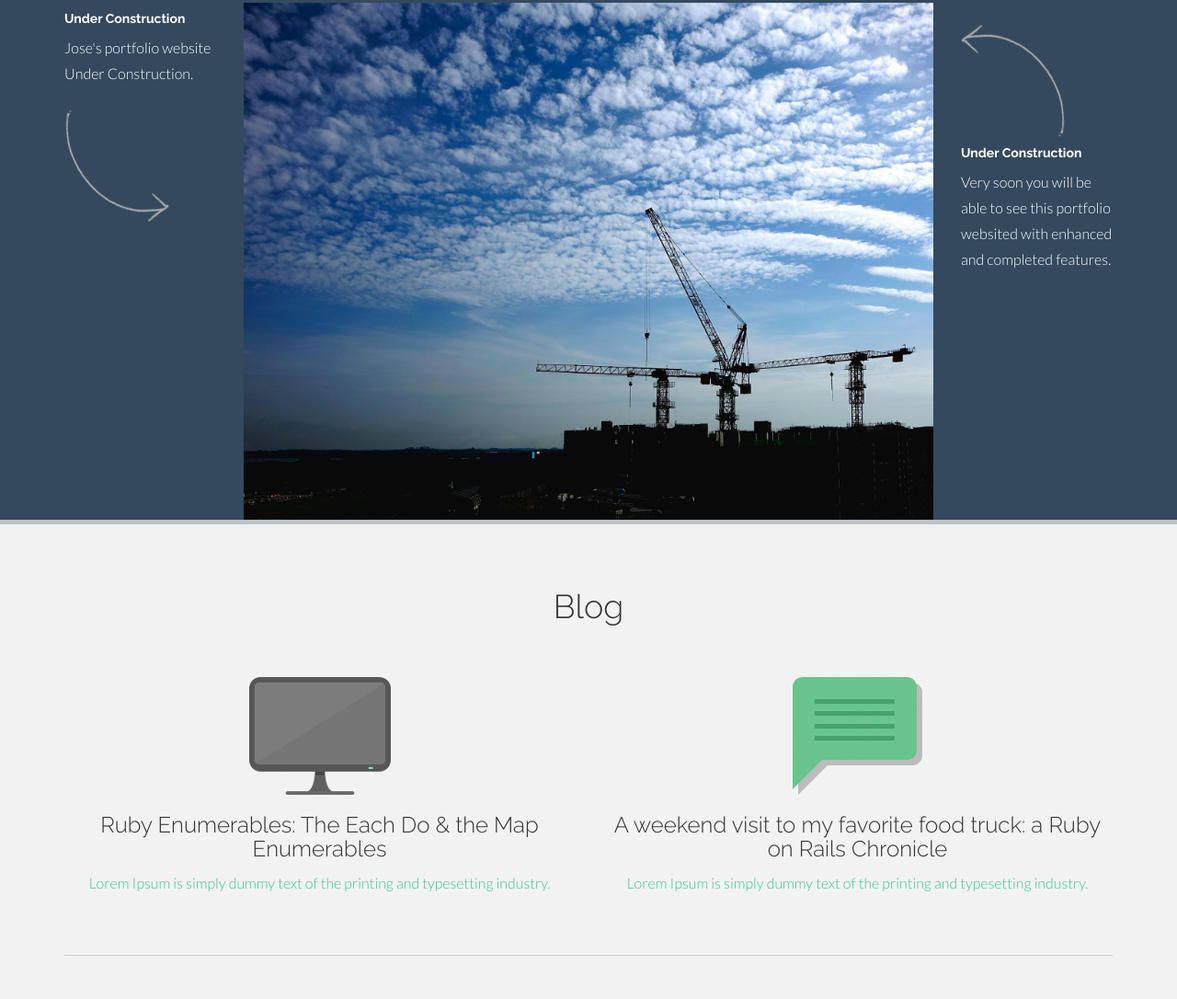
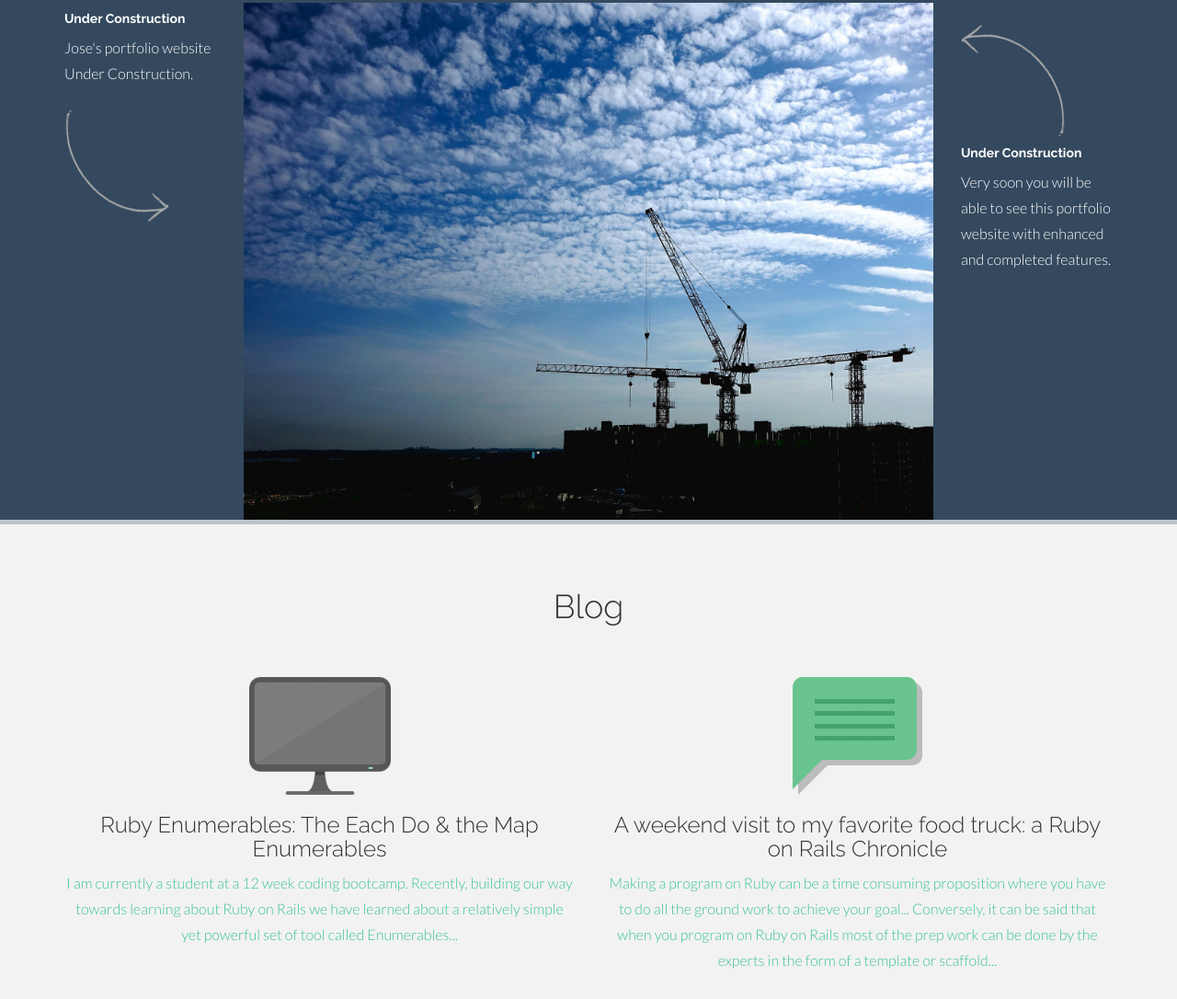
Before and after one commit to camposja/camposja.github.io, a plain HTML site: page index.html in a window 1280 px wide. Shown: the part 300-1386 px from the top of the page at 92% size. Drawn offline with Linux system fonts and the light colour scheme.

Commit message:
added subtext to blog and cetered contact me

```diff
--- a/index.html
+++ b/index.html
@@ -72,7 +72,7 @@
 	    			<br>
 	    			<img class="hidden-xs hidden-sm hidden-md" src="assets/img/arrow2.png">
 	    			<h5>Under Construction</h5>
-	    			<p>Very soon you will be able to see this portfolio websited with enhanced and completed features.</p>
+	    			<p>Very soon you will be able to see this portfolio website with enhanced and completed features.</p>
 	    		</div>
 	    	</div>
 	    </div> <!--/ .container -->
@@ -90,13 +90,13 @@
 				<div class="col-lg-6">
 					<a href="https://medium.com/@jjoseccampos/ruby-enumerables-the-each-do-the-map-enumerables-48909b4fd9be"><img src="assets/img/intro03.png" alt="">
 					<h3>Ruby Enumerables: The Each Do & the Map Enumerables</h3>
-					<p>Lorem Ipsum is simply dummy text of the printing and typesetting industry.</p></a>
+					<p>I am currently a student at a 12 week coding bootcamp. Recently, building our way towards learning about Ruby on Rails we have learned about a relatively simple yet powerful set of tool called Enumerables...</p></a>
 				</div>
 
 				<div class="col-lg-6">
 					<a href="https://medium.com/@jjoseccampos/a-weekend-visit-to-my-favorite-food-truck-92c63daa7574"><img src="assets/img/intro01.png" alt="">
 					<h3>A weekend visit to my favorite food truck: a Ruby on Rails Chronicle</h3>
-					<p>Lorem Ipsum is simply dummy text of the printing and typesetting industry.</p></a>
+					<p>Making a program on Ruby can be a time consuming proposition where you have to do all the ground work to achieve your goal... Conversely, it can be said that when you program on Ruby on Rails most of the prep work can be done by the experts in the form of a template or scaffold...</p></a>
 				</div>
 			</div>
 			<br>
@@ -214,7 +214,7 @@
 
 
       <div>
-        <h3>Contact me / GitHub:</h3>
+        <h3 align="center">Contact me / GitHub:</h3>
       </div>
       <ul class="footer">
         <li class="footy">
```
